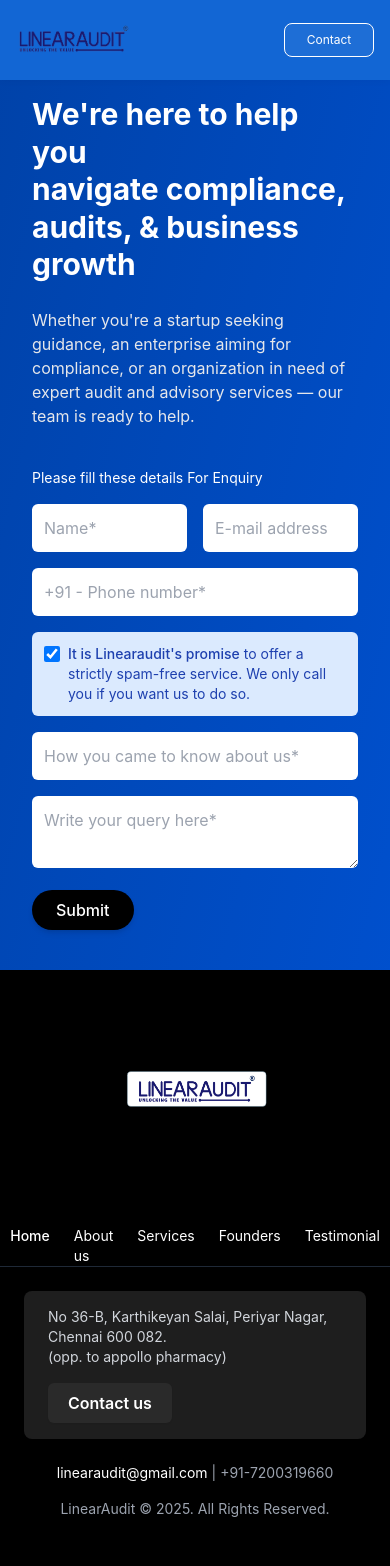
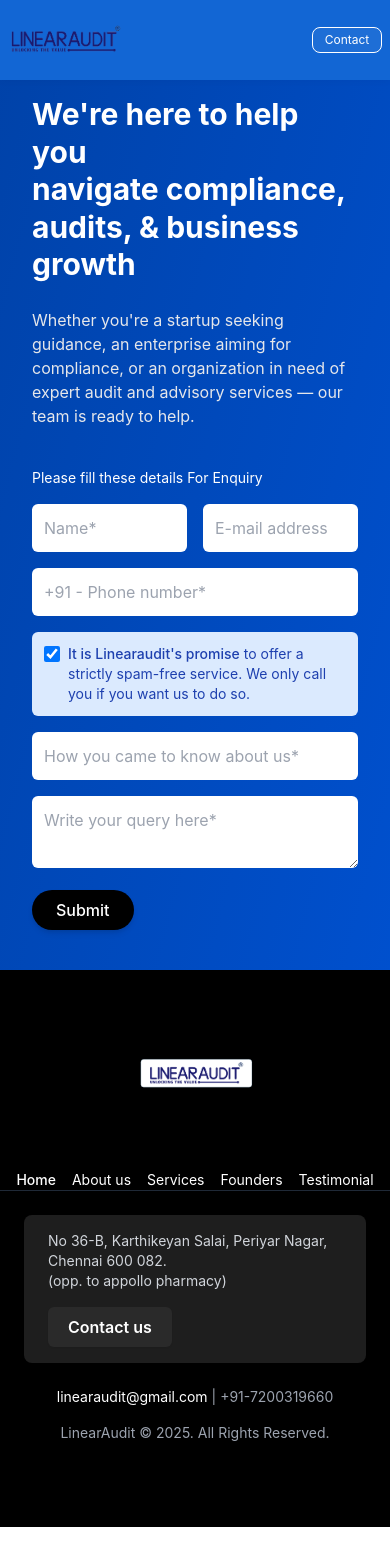
Before and after one commit to shri234/LinearAudit, a React (Create React App) app: page /contact in a window 390 px wide. Shown: the top 1566 px of the page. After the commit the page ends 1527 px from the top, so only its background shows below. Built offline with nearby package versions, Linux system fonts and the light colour scheme; some icons are missing.

Commit message:
Add files via upload

```diff
--- a/public/index.html
+++ b/public/index.html
@@ -2,7 +2,7 @@
 <html lang="en">
   <head>
     <meta charset="utf-8" />
-    <link rel="icon" href="%PUBLIC_URL%/favicon.ico" />
+    <link rel="icon" href="%PUBLIC_URL%/logo2.svg" />
     <link href="https://fonts.googleapis.com/css2?family=Inter:wght@100..900&display=swap" rel="stylesheet">
     <meta name="viewport" content="width=device-width, initial-scale=1" />
     <meta name="theme-color" content="#000000" />
@@ -25,7 +25,7 @@
       work correctly both with client-side routing and a non-root public URL.
       Learn how to configure a non-root public URL by running `npm run build`.
     -->
-    <title>React App</title>
+    <title>Linear Audit</title>
   </head>
   <body>
     <noscript>You need to enable JavaScript to run this app.</noscript>
--- a/src/components/Footer.jsx
+++ b/src/components/Footer.jsx
@@ -12,15 +12,17 @@
     <footer className="bg-black text-white pt-10">
       {/* Top: Logo and Nav */}
       <div className="max-w-7xl mx-auto px-4 flex flex-col md:flex-row justify-between items-center pb-0 border-b border-gray-800">
-        <div className="mb-8 md:mb-0">
+        {/* Logo */}
+        <div className="mb-4 md:mb-0 flex-shrink-0">
           <img
             src="/logo.svg"
             alt="LinearAudit Logo"
-            className="w-40 mb-6 md:mb-0"
+            className="w-32 sm:w-40 mb-4 md:mb-0"
           />
-          {/* Replace with your logo image */}
         </div>
-        <nav className="flex space-x-6 text-sm md:text-base">
+
+        {/* Navigation */}
+        <nav className="flex flex-wrap justify-center gap-4 sm:gap-6 text-sm sm:text-base">
           <a href="/" className="text-white hover:text-gray-400 font-medium">
             Home
           </a>
--- a/src/components/linearauditlandingpage.jsx
+++ b/src/components/linearauditlandingpage.jsx
@@ -639,7 +639,7 @@
                 {/* Founder 2 */}
                 <div className="bg-white rounded-2xl shadow-xl p-8 w-full max-w-md transform rotate-[2deg] hover:rotate-0 transition-transform duration-300">
                   <img
-                    src="/kiruba.jpg"
+                    src="/Kiruba-Photo.jpg"
                     alt="Kirubakaran B"
                     className="w-20 h-20 rounded-full mb-4 object-cover"
                   />
--- a/src/components/topnav.jsx
+++ b/src/components/topnav.jsx
@@ -14,29 +14,28 @@
       className={`fixed top-0 left-0 w-full z-50 bg-[#1266D4] ${className}`}
       style={{ boxShadow: "0 1px 8px 0 rgba(0,0,0,0.04)" }}
     >
-      <header className="flex items-center justify-between px-4 py-4 sm:px-6 md:px-10 max-w-7xl mx-auto">
+      <header className="flex items-center justify-between px-2 sm:px-4 md:px-6 lg:px-10 py-4 max-w-full">
         <a
           href={logoHref}
           className="flex items-center hover:opacity-80 transition-opacity"
-          style={{ height: "48px" }} // match header height
+          style={{ height: "48px" }}
         >
           <img
             src="/Linearaudit-logo.png"
             alt="Linearaudit"
-            className="h-8 sm:h-14 w-auto object-contain"
-            style={{ maxHeight: "60px" }}
+            className="h-8 sm:h-14 w-auto object-contain max-w-[150px] xs:max-w-[120px]"
           />
         </a>
 
         <a
           href={contactHref}
           onClick={() => navigate("/contact")}
-          className="border border-white text-white rounded-md px-3 py-2 sm:px-5 sm:py-2 transition hover:bg-white/20 text-xs sm:text-sm whitespace-nowrap"
+          className="border border-white text-white rounded-md px-2 py-1 sm:px-5 sm:py-2 transition hover:bg-white/20 text-xs sm:text-sm whitespace-nowrap"
           style={{
             background: "rgba(255,255,255,0.05)",
             borderRadius: "8px",
             borderWidth: "1px",
-            minWidth: "90px",
+            minWidth: "70px",
             textAlign: "center",
           }}
         >
```
Also changed, not shown: public/Kiruba-Photo.jpg (added).
